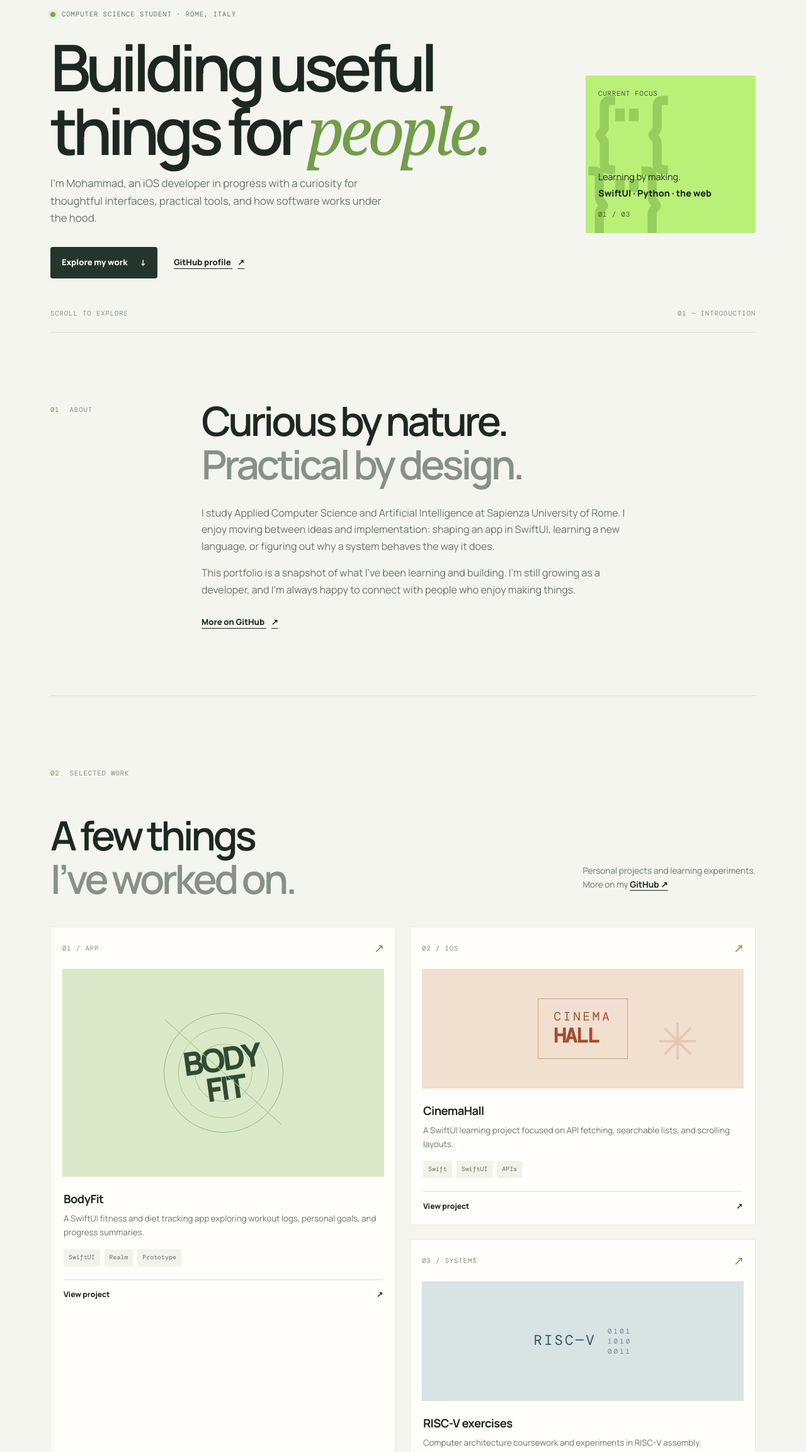
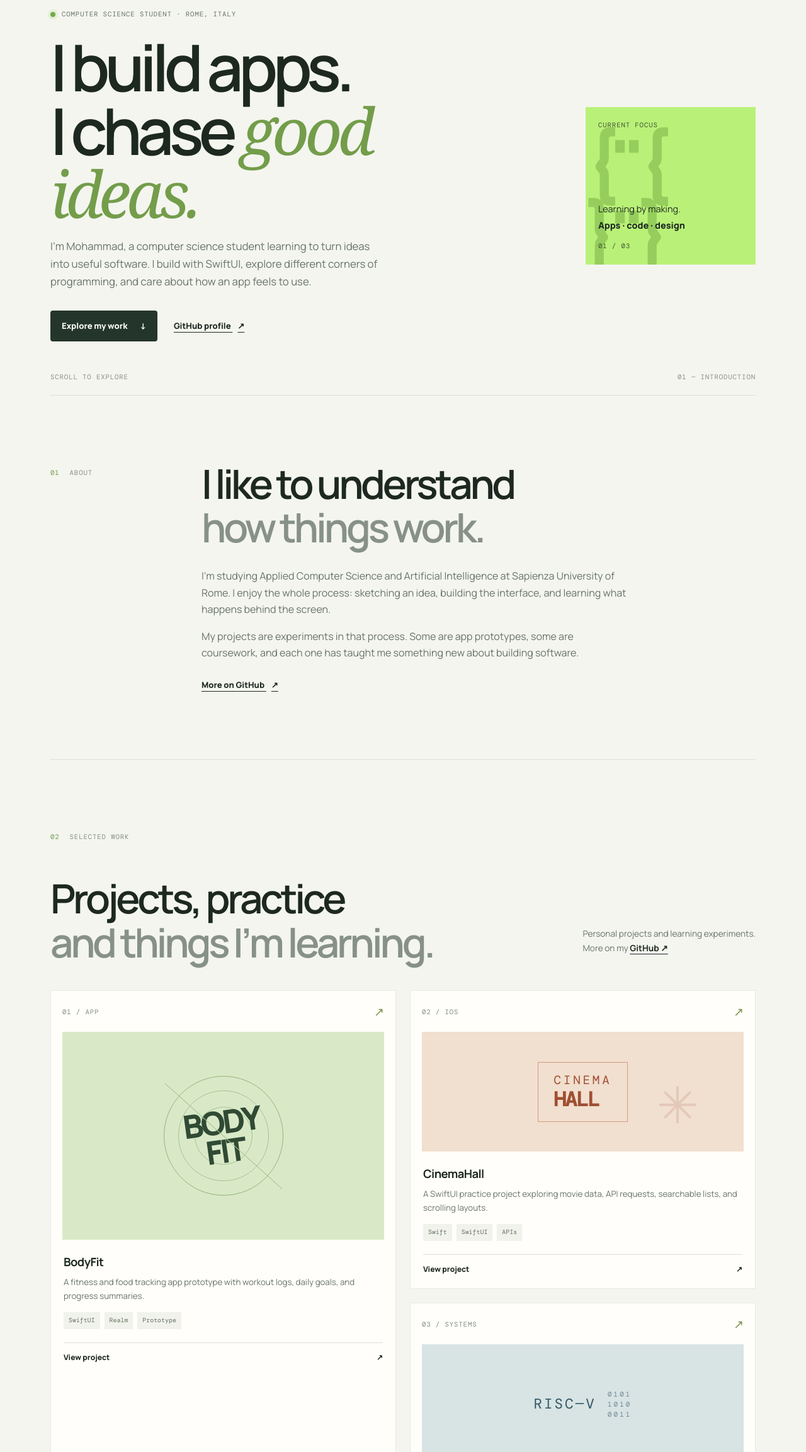
Before and after one commit to Jumman55/Jumman55.github.io, a plain HTML site: page index.html in a window 1280 px wide. Shown: the part 180-2485 px from the top of the page at 63% size. Drawn offline with nearby package versions, Linux system fonts and the light colour scheme.

Commit message:
Refresh portfolio writing

```diff
--- a/index.html
+++ b/index.html
@@ -30,8 +30,8 @@
     <section class="hero wrap" id="top">
       <div class="hero-copy">
         <p class="eyebrow"><span class="status-dot"></span> Computer science student · Rome, Italy</p>
-        <h1>Building useful<br>things for <em>people.</em></h1>
-        <p class="hero-intro">I’m Mohammad, an iOS developer in progress with a curiosity for thoughtful interfaces, practical tools, and how software works under the hood.</p>
+        <h1>I build apps.<br>I chase <em>good ideas.</em></h1>
+        <p class="hero-intro">I’m Mohammad, a computer science student learning to turn ideas into useful software. I build with SwiftUI, explore different corners of programming, and care about how an app feels to use.</p>
         <div class="hero-actions">
           <a class="button button-primary" href="#work">Explore my work <span aria-hidden="true">↓</span></a>
           <a class="text-link" href="https://github.com/Jumman55" target="_blank" rel="noreferrer">GitHub profile <span aria-hidden="true">↗</span></a>
@@ -40,7 +40,7 @@
       <aside class="hero-note" aria-label="Current focus">
         <span class="note-label">CURRENT FOCUS</span>
         <div class="note-mark" aria-hidden="true">{"{ }"}</div>
-        <p>Learning by making.<br><strong>SwiftUI · Python · the web</strong></p>
+        <p>Learning by making.<br><strong>Apps · code · design</strong></p>
         <span class="note-index">01 / 03</span>
       </aside>
       <div class="hero-bottom"><span>SCROLL TO EXPLORE</span><span>01 — INTRODUCTION</span></div>
@@ -49,9 +49,9 @@
     <section class="section wrap about-section" id="about">
       <div class="section-kicker"><span>01</span><span>ABOUT</span></div>
       <div class="about-copy">
-        <h2>Curious by nature.<br><span>Practical by design.</span></h2>
-        <p>I study Applied Computer Science and Artificial Intelligence at Sapienza University of Rome. I enjoy moving between ideas and implementation: shaping an app in SwiftUI, learning a new language, or figuring out why a system behaves the way it does.</p>
-        <p>This portfolio is a snapshot of what I’ve been learning and building. I’m still growing as a developer, and I’m always happy to connect with people who enjoy making things.</p>
+        <h2>I like to understand<br><span>how things work.</span></h2>
+        <p>I’m studying Applied Computer Science and Artificial Intelligence at Sapienza University of Rome. I enjoy the whole process: sketching an idea, building the interface, and learning what happens behind the screen.</p>
+        <p>My projects are experiments in that process. Some are app prototypes, some are coursework, and each one has taught me something new about building software.</p>
         <a class="text-link" href="https://github.com/Jumman55" target="_blank" rel="noreferrer">More on GitHub <span aria-hidden="true">↗</span></a>
       </div>
     </section>
@@ -59,7 +59,7 @@
     <section class="section wrap work-section" id="work">
       <div class="section-kicker"><span>02</span><span>SELECTED WORK</span></div>
       <div class="section-heading">
-        <h2>A few things<br><span>I’ve worked on.</span></h2>
+        <h2>Projects, practice<br><span>and things I’m learning.</span></h2>
         <p>Personal projects and learning experiments.<br>More on my <a href="https://github.com/Jumman55" target="_blank" rel="noreferrer">GitHub ↗</a></p>
       </div>
       <div class="project-grid">
@@ -67,7 +67,7 @@
           <div class="project-top"><span class="project-number">01 / APP</span><span class="project-arrow" aria-hidden="true">↗</span></div>
           <div class="project-art art-bodyfit" aria-hidden="true"><span class="art-orbit"></span><span class="art-label">BODY<br>FIT</span><span class="art-line"></span></div>
           <div class="project-info">
-            <div><h3>BodyFit</h3><p>A SwiftUI fitness and diet tracking app exploring workout logs, personal goals, and progress summaries.</p></div>
+            <div><h3>BodyFit</h3><p>A fitness and food tracking app prototype with workout logs, daily goals, and progress summaries.</p></div>
             <div class="tags"><span>SwiftUI</span><span>Realm</span><span>Prototype</span></div>
             <a class="card-link" href="https://github.com/Jumman55/BodyFit" target="_blank" rel="noreferrer" aria-label="View BodyFit on GitHub">View project <span aria-hidden="true">↗</span></a>
           </div>
@@ -76,7 +76,7 @@
           <div class="project-top"><span class="project-number">02 / IOS</span><span class="project-arrow" aria-hidden="true">↗</span></div>
           <div class="project-art art-cinema" aria-hidden="true"><span class="film-frame">CINEMA<br><b>HALL</b></span><span class="film-reel">✳</span></div>
           <div class="project-info">
-            <div><h3>CinemaHall</h3><p>A SwiftUI learning project focused on API fetching, searchable lists, and scrolling layouts.</p></div>
+            <div><h3>CinemaHall</h3><p>A SwiftUI practice project exploring movie data, API requests, searchable lists, and scrolling layouts.</p></div>
             <div class="tags"><span>Swift</span><span>SwiftUI</span><span>APIs</span></div>
             <a class="card-link" href="https://github.com/Jumman55/CinemaHall" target="_blank" rel="noreferrer" aria-label="View CinemaHall on GitHub">View project <span aria-hidden="true">↗</span></a>
           </div>
@@ -85,7 +85,7 @@
           <div class="project-top"><span class="project-number">03 / SYSTEMS</span><span class="project-arrow" aria-hidden="true">↗</span></div>
           <div class="project-art art-risc" aria-hidden="true"><span>RISC—V</span><span class="risc-lines">0101<br>1010<br>0011</span></div>
           <div class="project-info">
-            <div><h3>RISC-V exercises</h3><p>Computer architecture coursework and experiments in RISC-V assembly.</p></div>
+            <div><h3>RISC-V exercises</h3><p>Exercises in computer architecture and low-level programming using RISC-V assembly.</p></div>
             <div class="tags"><span>RISC-V</span><span>Assembly</span><span>Architecture</span></div>
             <a class="card-link" href="https://github.com/Jumman55/RISC-V-2021" target="_blank" rel="noreferrer" aria-label="View RISC-V exercises on GitHub">View project <span aria-hidden="true">↗</span></a>
           </div>
@@ -96,7 +96,7 @@
     <section class="section wrap skills-section" id="skills">
       <div class="section-kicker"><span>03</span><span>TOOLKIT</span></div>
       <div class="skills-content">
-        <h2>What I’m learning<br><span>and working with.</span></h2>
+        <h2>Languages and tools<br><span>in my toolkit.</span></h2>
         <div class="skill-list">
           <div><span class="skill-index">01</span><h3>App development</h3><p>Swift · SwiftUI · Xcode</p></div>
           <div><span class="skill-index">02</span><h3>Programming</h3><p>Python · C · RISC-V Assembly</p></div>
@@ -119,7 +119,7 @@
       <div class="wrap contact-inner">
         <div class="section-kicker"><span>05</span><span>GET IN TOUCH</span></div>
         <p class="eyebrow">HAVE A PROJECT OR AN IDEA?</p>
-        <h2>Let’s make<br><em>something good.</em></h2>
+        <h2>Have an idea?<br><em>Let’s talk.</em></h2>
         <a class="contact-email" href="mailto:jumman.1948848@studenti.uniroma1.it">jumman.1948848@studenti.uniroma1.it <span aria-hidden="true">↗</span></a>
       </div>
     </section>
```
